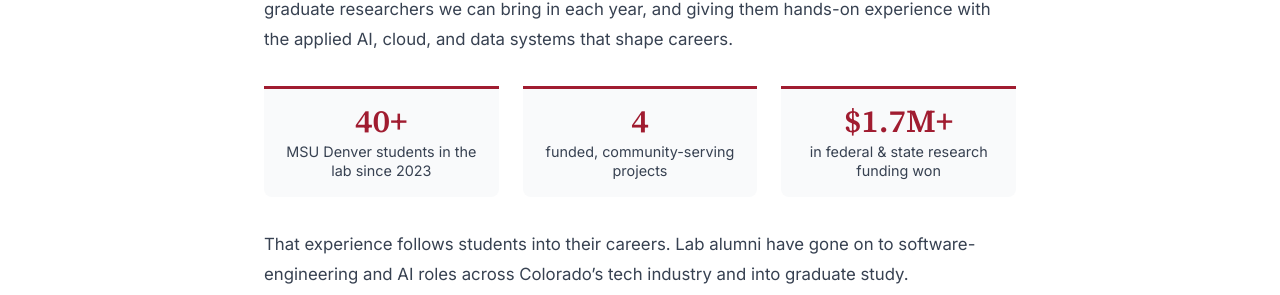
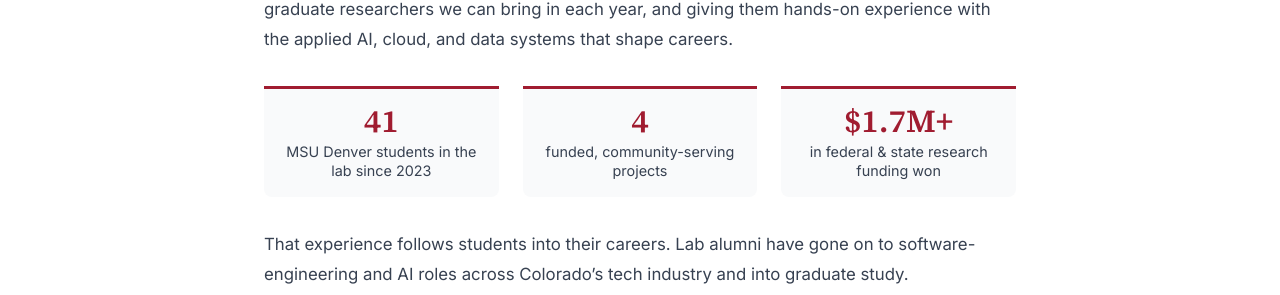
Before and after one commit to msu-denver/c3-lab, a Jekyll site: the page built from support.md, in a window 1280 px wide and 900 px high, scrolled down 867 px. Shown: the part 161-456 px from the top of the window. Built offline with Jekyll 4.4.1, drawn with Linux system fonts in a browser that asks for light colours.

Commit message:
Update student count to the reconciled figure of 41
The roster reconciliation across activity records puts the MSU Denver
student total at 41 since 2023, so the stat now carries the exact
number rather than a rounded floor.

```diff
--- a/support.md
+++ b/support.md
@@ -14,7 +14,7 @@ The C3 Lab is a research and teaching program. Every dollar we spend goes toward
 Federal and state grants fund the projects we've already won. **Philanthropic gifts to the lab fund the next student who walks in the door** — extending the number of undergraduate and graduate researchers we can bring in each year, and giving them hands-on experience with the applied AI, cloud, and data systems that shape careers.
 
 <div class="stat-row">
-  <div class="stat"><span class="stat-number">40+</span><span class="stat-label">MSU Denver students in the lab since 2023</span></div>
+  <div class="stat"><span class="stat-number">41</span><span class="stat-label">MSU Denver students in the lab since 2023</span></div>
   <div class="stat"><span class="stat-number">4</span><span class="stat-label">funded, community-serving projects</span></div>
   <div class="stat"><span class="stat-number">$1.7M+</span><span class="stat-label">in federal &amp; state research funding won</span></div>
 </div>
```
